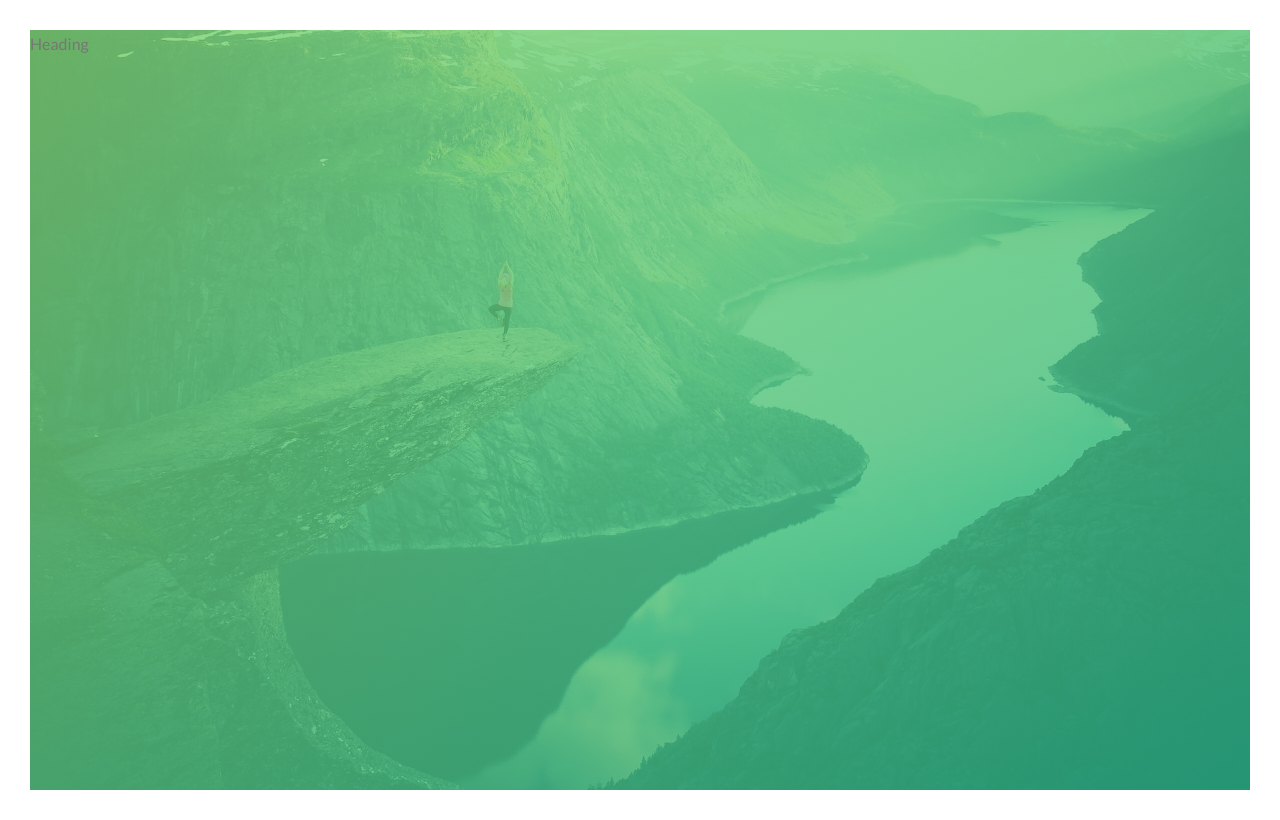
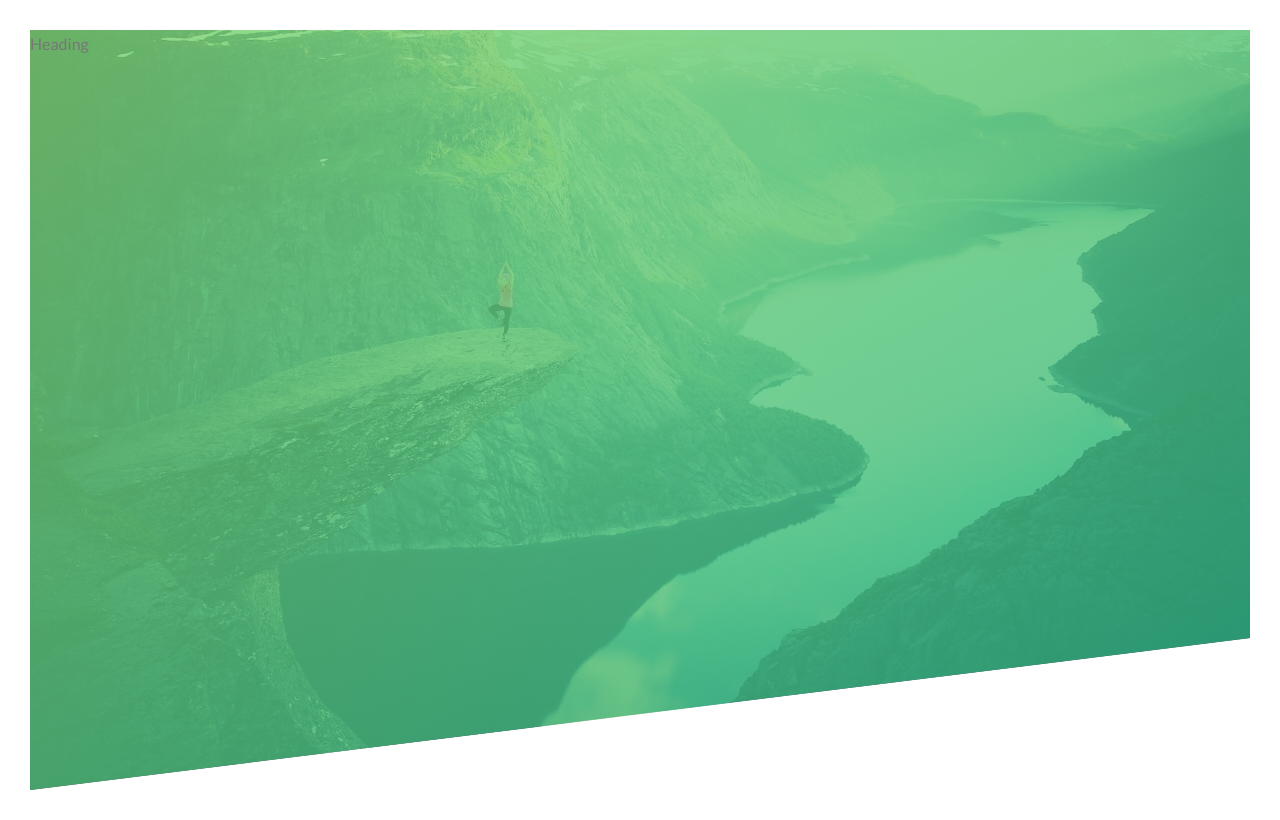
Before and after one commit to gauravburjwal/natours, a plain HTML site: page index.html in a window 1280 px wide. Drawn offline with Linux system fonts and the light colour scheme.

Commit message:
feat: Add clip-path

```diff
--- a/css/style.css
+++ b/css/style.css
@@ -32,4 +32,5 @@ body {
     url('../img/hero.jpg');
   background-size: cover;
   background-position: top;
+  clip-path: polygon(0 0, 100% 0, 100% 80%, 0 100%);
 }
```
